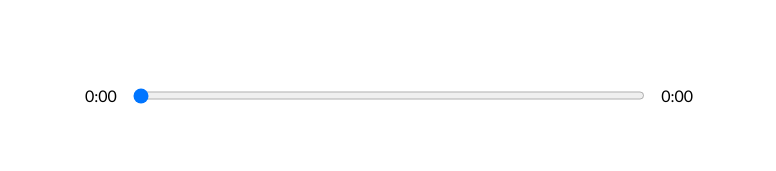
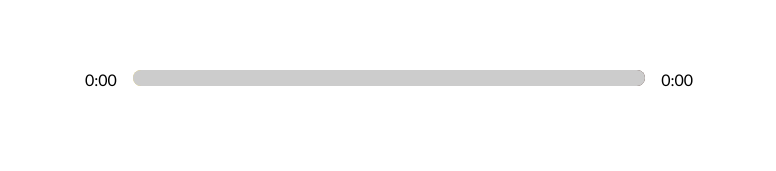
Before and after one commit to Opha/music-library, a React (Create React App) app: page / in a window 1280 px wide. Shown: the part 490-661 px from the top of the page, without its empty margins (251-1027 px from the left). Built offline with nearby package versions, Linux system fonts and the light colour scheme.

Commit message:
range input styling

```diff
--- a/src/App.js
+++ b/src/App.js
@@ -19,11 +19,21 @@
   const [songInfo, setSongInfo] = useState({
     currentTime: 0,
     duration: 0,
+    animationPercentage: 0,
   });
   const timeUpdateHandler = (e) => {
     let currentTime = e.target.currentTime;
     let duration = e.target.duration;
-    setSongInfo({ ...songInfo, currentTime, duration });
+    //percentage calculation
+    let roundedCurrent = Math.round(currentTime);
+    let roundedDuration = Math.round(duration);
+    let percentage = Math.round((roundedCurrent / roundedDuration) * 100);
+    setSongInfo({
+      ...songInfo,
+      currentTime,
+      duration,
+      animationPercentage: percentage,
+    });
   };
   return (
     <div className="App">
--- a/src/components/Player.js
+++ b/src/components/Player.js
@@ -77,10 +77,21 @@
     }
     playAudio(isPlaying, audioRef);
   };
+  //styling
+  const trackAnim = {
+    transform: `translateX(${songInfo.animationPercentage}%)`,
+  };
+  console.log(songInfo.animationPercentage);
   return (
     <div className="player">
       <div className="time-control">
-        <p>{songInfo.duration ? getTime(songInfo.currentTime) : "0:00"}</p>
+        <p>{getTime(songInfo.currentTime)}</p>
+        <div
+          style={{
+            background: `linear-gradient(to right, ${currentSong.color[0]}, ${currentSong.color[1]})`,
+          }}
+          className="track"
+        >
           <input
             min={0}
             max={songInfo.duration || 0}
@@ -88,7 +99,10 @@
             onChange={dragHandler}
             type="range"
           />
-        <p>{getTime(songInfo.duration)}</p>
+          <div className="animate-track" style={trackAnim}></div>
+        </div>
+
+        <p>{songInfo.duration ? getTime(songInfo.duration) : "0:00"}</p>
       </div>
       <div className="play-control">
         <FontAwesomeIcon
--- a/src/styles/_player.scss
+++ b/src/styles/_player.scss
@@ -11,11 +11,14 @@
   display: flex;
   input {
     width: 100%;
-    padding: 1rem 0;
+    padding: 0 1rem 0;
+    -webkit-appearance: none;
+    background-color: transparent;
+    cursor: pointer;
   }
 
   p {
-    padding: 1rem;
+    padding: 0 1rem;
   }
 }
 
@@ -30,3 +33,31 @@
     cursor: pointer;
   }
 }
+
+input[type="range"]:focus {
+  outline: none;
+}
+input[type="range"]::-webkit-slider-thumb {
+  -webkit-appearance: none;
+  height: 16px;
+  width: 16px;
+}
+
+.track {
+  background: lightblue;
+  position: relative;
+  width: 100%;
+  height: 1rem;
+  border-radius: 1rem;
+  overflow: hidden;
+}
+.animate-track {
+  background-color: rgb(204, 204, 204);
+  width: 100%;
+  height: 100%;
+  position: absolute;
+  top: 0;
+  left: 0;
+  transform: translateX(0%);
+  pointer-events: none;
+}
```
Lines whose indentation alone changed are shown as unchanged.
